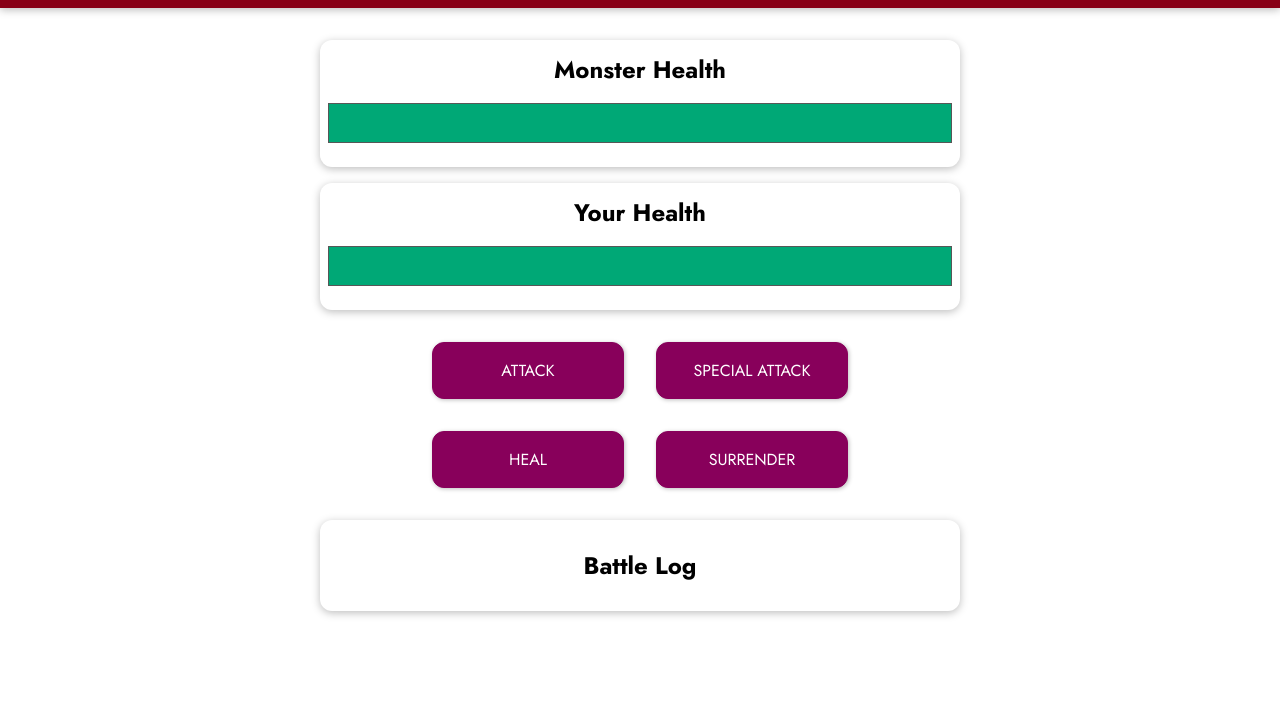
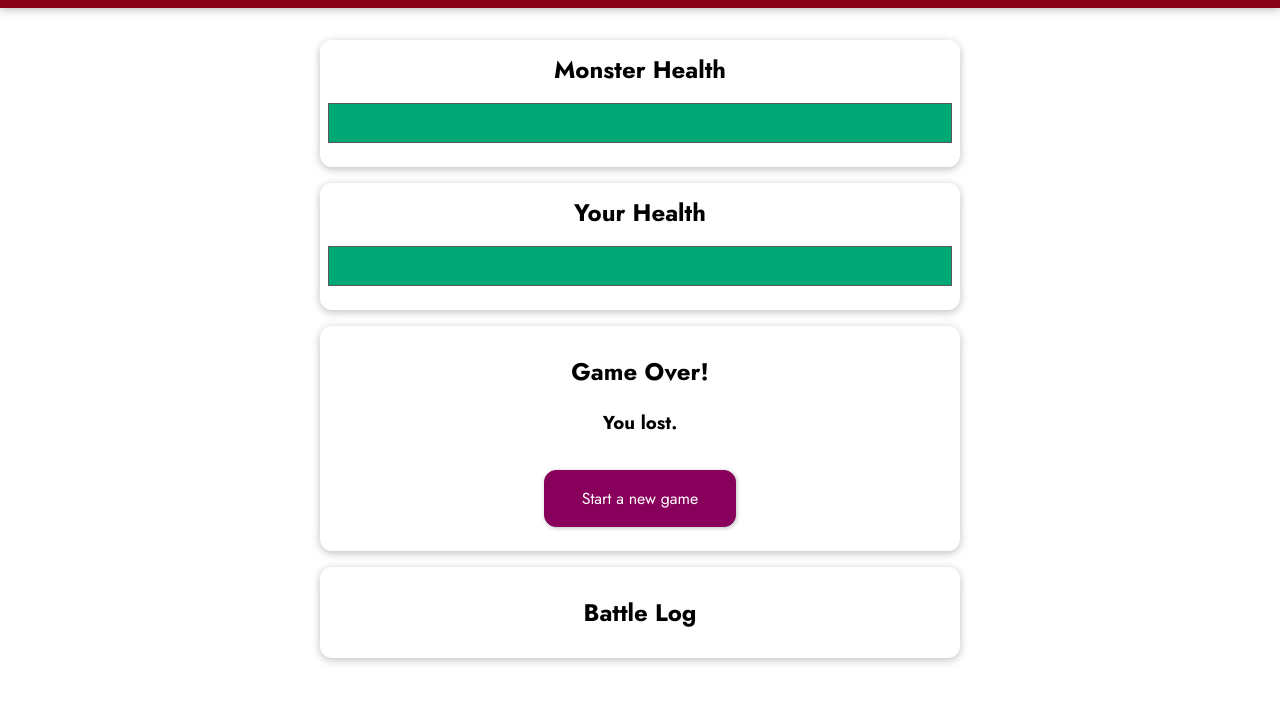
Before and after one commit to hstupkova/monster-slayer-game, a plain HTML site: page index.html in a window 1280 px wide. Both pictures are taken after a click on the button "SURRENDER". Shown: the part 97-800 px from the top of the page. Drawn offline with nearby package versions, Linux system fonts and the light colour scheme.

Commit message:
surrender, hiding controls, starting new game

```diff
--- a/app.js
+++ b/app.js
@@ -14,9 +14,15 @@
 
   computed: {
     monsterBarStyles() {
+      if (this.monsterHealth < 0) {
+        return { width: '0%' };
+      }
       return { width: this.monsterHealth + '%' };
     },
     playerBarStyles() {
+      if (this.playerHealth < 0) {
+        return { width: '0%' };
+      }
       return { width: this.playerHealth + '%' };
     },
     mayUseSpecialAttack() {
@@ -79,6 +85,17 @@
 
       this.attackPlayer();
     },
+
+    startGame() {
+      this.playerHealth = 100;
+      this.monsterHealth = 100;
+      this.winner = null;
+      this.currentRound = 0;
+    },
+
+    surrender() {
+      this.winner = 'monster';
+    },
   },
 });
 
--- a/index.html
+++ b/index.html
@@ -34,14 +34,15 @@
         <h3 v-if="winner === 'monster'">You lost.</h3>
         <h3 v-else-if="winner === 'player'">You won.</h3>
         <h3 v-else>It's a draw.</h3>
+        <button @click="startGame">Start a new game</button>
       </section>
-      <section id="controls">
+      <section v-else id="controls">
         <button @click="attackMonster">ATTACK</button>
         <button :disabled="mayUseSpecialAttack" @click="specialAttackMonster">
           SPECIAL ATTACK
         </button>
         <button @click="healPlayer">HEAL</button>
-        <button>SURRENDER</button>
+        <button @click="surrender">SURRENDER</button>
       </section>
       <section id="log" class="container">
         <h2>Battle Log</h2>
```
